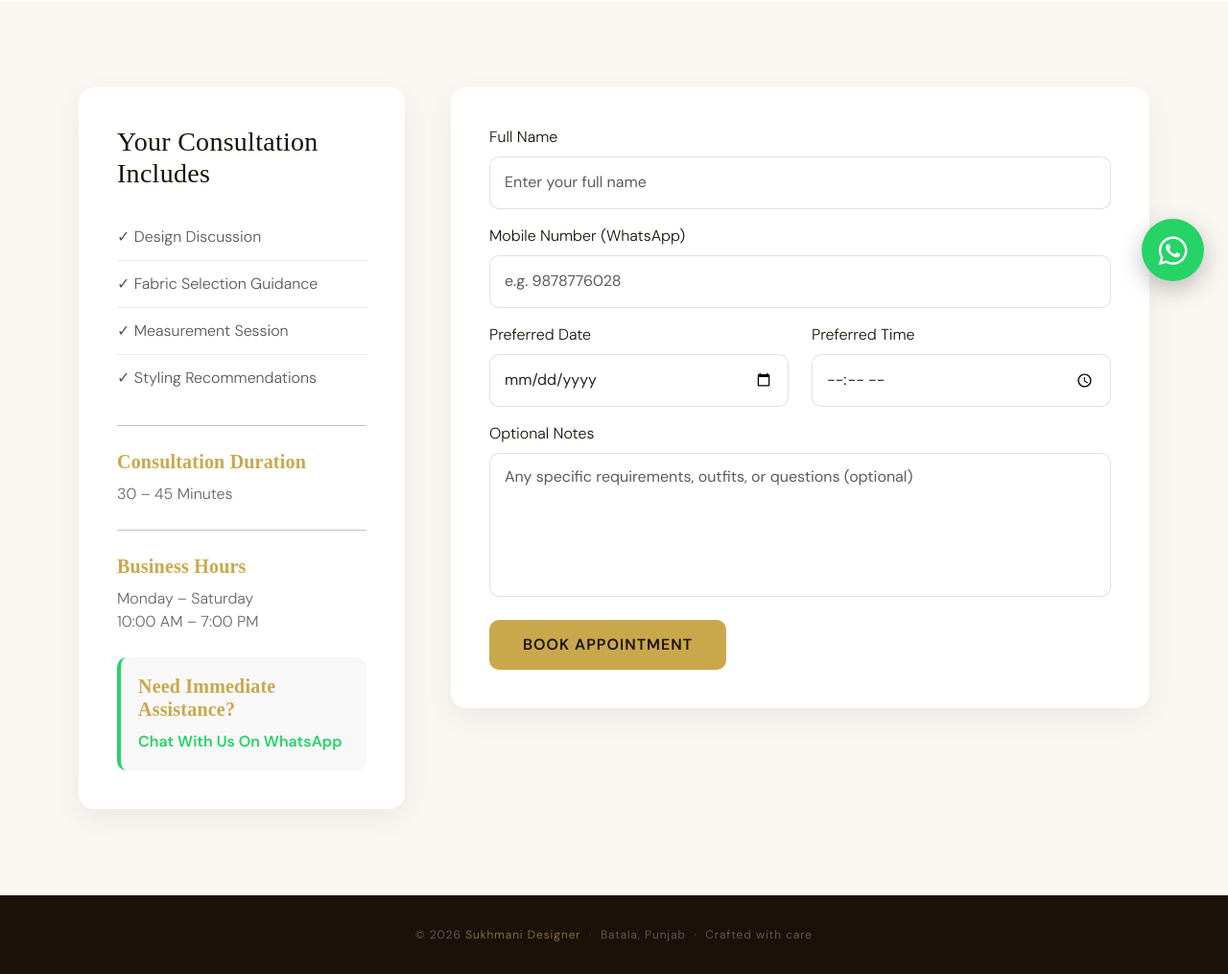
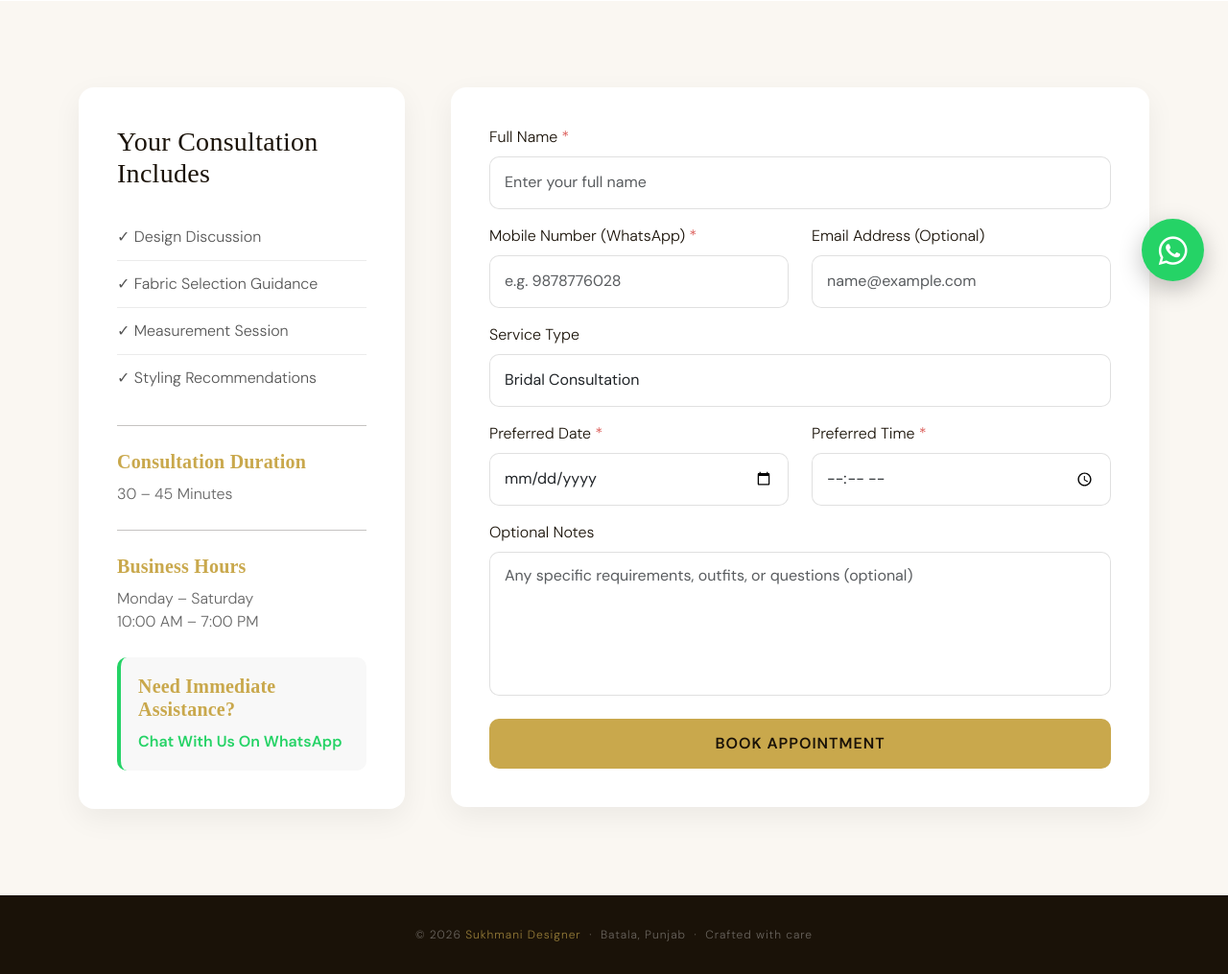
Before and after one commit to simma3517/sukhmani-designer, a Django app: page /appointment/ in a window 1280 px wide. Shown: the part 482-1497 px from the top of the page at 96% size. Run offline with Django 5.2, Linux system fonts and the light colour scheme; some web fonts are replaced.

Commit message:
Fix appointment booking freeze: make background notifications non-blocking and instant

```diff
--- a/boutique/views.py
+++ b/boutique/views.py
@@ -56,114 +56,130 @@ def custom_500(request):
 def contact(request):
     return render(request, 'contact.html')
 
-def appointment(request):
+import threading
+import urllib.parse
 
-    success = False
-
-    if request.method == 'POST':
-
-        name = request.POST.get('name')
-        phone = request.POST.get('phone')
-        email = request.POST.get('email')
-        appointment_date = request.POST.get('appointment_date')
-        appointment_time = request.POST.get('appointment_time')
-        service = request.POST.get('service')
-        notes = request.POST.get('notes')
-
-        try:
-            Appointment.objects.create(
-                name=name,
-                phone=phone,
-                email=email or '',
-                appointment_date=appointment_date,
-                appointment_time=appointment_time,
-                service=service or 'Consultation',
-                notes=notes or ''
-            )
-        except Exception as e:
-            print(f"[Appointment] Error saving to DB: {e}")
-
-        print("EMAIL PASSWORD EXISTS:", bool(settings.EMAIL_HOST_PASSWORD))
-
-        try:
-            connection = get_connection()
-            connection.open()
-            print("SMTP CONNECTED SUCCESSFULLY")
-        except Exception as e:
-            print("SMTP CONNECTION ERROR:", repr(e))
-
-        # Email to Admin
+def _send_appointment_notifications(name, phone, email, service, appointment_date, appointment_time, notes):
+    """Background task to send email and WhatsApp alerts without blocking the web response."""
+    # 1. Email to Admin
+    if getattr(settings, 'EMAIL_HOST_PASSWORD', None):
         try:
             send_mail(
-                subject='New Appointment Request',
-                message=f'''
-NEW APPOINTMENT BOOKING
+                subject=f'New Appointment: {name} - Sukhmani Designer',
+                message=f'''NEW APPOINTMENT BOOKING
 
-Customer Details
-----------------
+Customer Details:
 Name: {name}
 Phone: {phone}
-Email: {email}
+Email: {email or 'N/A'}
 
-Appointment Details
--------------------
+Appointment Details:
 Service: {service}
 Date: {appointment_date}
 Time: {appointment_time}
 
-Additional Notes
-----------------
-{notes}
+Additional Notes:
+{notes or 'None'}
 ''',
                 from_email=settings.DEFAULT_FROM_EMAIL,
                 recipient_list=['itzsukhmanidesigner@gmail.com'],
-                fail_silently=False,
+                fail_silently=True,
             )
-            print("ADMIN EMAIL SENT")
+            print("[Appointment] Admin email sent.")
+        except Exception as e:
+            print(f"[Appointment] Admin email error: {e}")
 
-        except Exception as e:
-            print("ADMIN EMAIL ERROR:", repr(e))
-
-        # Email to Customer
-        try:
-            send_mail(
-                subject='Appointment Request Received - Sukhmani Designer',
-                message=f'''
-Dear {name},
+        # 2. Email to Customer (if email provided)
+        if email:
+            try:
+                send_mail(
+                    subject='Appointment Request Received - Sukhmani Designer',
+                    message=f'''Dear {name},
 
 Thank you for choosing Sukhmani Designer.
 
-Your appointment request has been received successfully.
+Your appointment request for {appointment_date} at {appointment_time} ({service}) has been received successfully.
 
-Service: {service}
-Date: {appointment_date}
-Time: {appointment_time}
+Our team will contact you shortly to confirm your consultation.
 
-Our team will contact you shortly.
+Warm regards,
+Sukhmani Designer
+Phone: +91 98787 76028 / +91 82840 99286
+''',
+                    from_email=settings.DEFAULT_FROM_EMAIL,
+                    recipient_list=[email],
+                    fail_silently=True,
+                )
+                print("[Appointment] Customer email sent.")
+            except Exception as e:
+                print(f"[Appointment] Customer email error: {e}")
 
-Regards,
-Sukhmani Designer
-''',
-                from_email=settings.DEFAULT_FROM_EMAIL,
-                recipient_list=[email],
-                fail_silently=False,
+    # 3. Automated WhatsApp Alert
+    try:
+        date_time_str = f"{appointment_date} at {appointment_time}" if appointment_date and appointment_time else (appointment_time or appointment_date or "Flexible")
+        send_whatsapp_alert(name=name, phone=phone, date_time_str=date_time_str)
+    except Exception as e:
+        print(f"[Appointment] WhatsApp alert error: {e}")
+
+
+def appointment(request):
+    success = False
+    whatsapp_url = None
+    booking_details = None
+
+    if request.method == 'POST':
+        name = request.POST.get('name', '').strip()
+        phone = request.POST.get('phone', '').strip()
+        email = request.POST.get('email', '').strip()
+        appointment_date = request.POST.get('appointment_date', '').strip()
+        appointment_time = request.POST.get('appointment_time', '').strip()
+        service = request.POST.get('service', 'Consultation').strip()
+        notes = request.POST.get('notes', '').strip()
+
+        # 1. Save to Database instantly
+        if name and phone and appointment_date and appointment_time:
+            try:
+                Appointment.objects.create(
+                    name=name,
+                    phone=phone,
+                    email=email,
+                    appointment_date=appointment_date,
+                    appointment_time=appointment_time,
+                    service=service or 'Consultation',
+                    notes=notes
+                )
+            except Exception as e:
+                print(f"[Appointment] DB Error: {e}")
+
+            # 2. Trigger notifications in background thread (never freezes web page)
+            t = threading.Thread(
+                target=_send_appointment_notifications,
+                args=(name, phone, email, service, appointment_date, appointment_time, notes),
+                daemon=True
             )
-            print("CUSTOMER EMAIL SENT")
+            t.start()
 
-        except Exception as e:
-            print("CUSTOMER EMAIL ERROR:", repr(e))
+            # 3. Pre-build instant WhatsApp link for the customer
+            wa_text = f"Hello Sukhmani Designer, I have booked an appointment.\n\n👤 Name: {name}\n📞 Phone: {phone}\n📅 Date: {appointment_date}\n⏰ Time: {appointment_time}\n👗 Service: {service}"
+            if notes:
+                wa_text += f"\n📝 Notes: {notes}"
+            whatsapp_url = f"https://wa.me/919878776028?text={urllib.parse.quote(wa_text)}"
 
-        # Automated WhatsApp Alert (Name, Number, Time)
-        try:
-            date_time_str = f"{appointment_date} at {appointment_time}" if appointment_date and appointment_time else (appointment_time or appointment_date or "Flexible")
-            send_whatsapp_alert(name=name, phone=phone, date_time_str=date_time_str)
-        except Exception as e:
-            print("WHATSAPP ALERT ERROR:", repr(e))
-
-        success = True
+            booking_details = {
+                'name': name,
+                'phone': phone,
+                'date': appointment_date,
+                'time': appointment_time,
+                'service': service,
+            }
+            success = True
 
     return render(
         request,
         'appointment.html',
-        {'success': success}
+        {
+            'success': success,
+            'whatsapp_url': whatsapp_url,
+            'booking_details': booking_details,
+        }
     )
--- a/templates/appointment.html
+++ b/templates/appointment.html
@@ -8,11 +8,17 @@
 {% block content %}
 
 {% if success %}
-<div class="container mt-4">
-    <div class="alert alert-success mb-4">
-        <strong>✓ Appointment Booked Successfully!</strong>
-        <br>
-        We have received your appointment request and will contact you shortly.
+<div class="container mt-4 mb-2">
+    <div class="alert alert-success p-4" style="border-radius: 12px; background: #eef7ee; border: 1px solid #b7e4b7; color: #1e4620;">
+        <h4 style="font-family: 'Cormorant Garamond', serif; font-size: 1.8rem; margin-bottom: 8px; font-weight: 600;">✓ Appointment Booked Successfully!</h4>
+        <p style="margin-bottom: 12px; font-size: 1rem;">
+            Thank you <strong>{{ booking_details.name }}</strong>! We have received your consultation request for <strong>{{ booking_details.date }}</strong> at <strong>{{ booking_details.time }}</strong>.
+        </p>
+        {% if whatsapp_url %}
+        <a href="{{ whatsapp_url }}" target="_blank" class="btn" style="background: #25D366; color: white; font-weight: 600; padding: 10px 24px; border-radius: 50px; text-decoration: none; display: inline-flex; align-items: center; gap: 8px; margin-top: 5px;">
+            <i class="fab fa-whatsapp"></i> Open WhatsApp to Confirm Instantly
+        </a>
+        {% endif %}
     </div>
 </div>
 {% endif %}
@@ -71,28 +77,44 @@
 
             <div class="col-lg-8">
 
-                <form method="POST" id="appointmentForm" class="appointment-form">
+                <form method="POST" id="appointmentForm" class="appointment-form" onsubmit="handleAppointmentSubmit(event)">
                     {% csrf_token %}
 
                     <div class="row">
 
                         <div class="col-12 mb-3">
-                            <label class="form-label">Full Name</label>
+                            <label class="form-label">Full Name <span style="color:#d9534f">*</span></label>
                             <input type="text" name="name" class="form-control" placeholder="Enter your full name" required>
                         </div>
 
-                        <div class="col-12 mb-3">
-                            <label class="form-label">Mobile Number (WhatsApp)</label>
+                        <div class="col-md-6 mb-3">
+                            <label class="form-label">Mobile Number (WhatsApp) <span style="color:#d9534f">*</span></label>
                             <input type="tel" name="phone" class="form-control" placeholder="e.g. 9878776028" required>
                         </div>
 
                         <div class="col-md-6 mb-3">
-                            <label class="form-label">Preferred Date</label>
+                            <label class="form-label">Email Address (Optional)</label>
+                            <input type="email" name="email" class="form-control" placeholder="name@example.com">
+                        </div>
+
+                        <div class="col-12 mb-3">
+                            <label class="form-label">Service Type</label>
+                            <select name="service" class="form-control">
+                                <option value="Bridal Consultation">Bridal Consultation</option>
+                                <option value="Punjabi Suit Design">Punjabi Suit Design</option>
+                                <option value="Party Wear Styling">Party Wear Styling</option>
+                                <option value="Custom Tailoring">Custom Tailoring</option>
+                                <option value="Measurement Appointment">Measurement Appointment</option>
+                            </select>
+                        </div>
+
+                        <div class="col-md-6 mb-3">
+                            <label class="form-label">Preferred Date <span style="color:#d9534f">*</span></label>
                             <input type="date" name="appointment_date" class="form-control" required>
                         </div>
 
                         <div class="col-md-6 mb-3">
-                            <label class="form-label">Preferred Time</label>
+                            <label class="form-label">Preferred Time <span style="color:#d9534f">*</span></label>
                             <input type="time" name="appointment_time" class="form-control" required>
                         </div>
 
@@ -102,7 +124,7 @@
                         </div>
 
                         <div class="col-12">
-                            <button type="submit" class="btn btn-appointment">
+                            <button type="submit" id="submitBtn" class="btn btn-appointment" style="width: 100%; padding: 14px; font-weight: 600; font-size: 1rem;">
                                 Book Appointment
                             </button>
                         </div>
@@ -111,7 +133,6 @@
 
                 </form>
 
-
             </div>
 
         </div>
@@ -119,4 +140,14 @@
     </div>
 </section>
 
+<script>
+function handleAppointmentSubmit(e) {
+    const btn = document.getElementById('submitBtn');
+    if (btn) {
+        btn.disabled = true;
+        btn.innerText = 'Booking your appointment...';
+    }
+}
+</script>
+
 {% endblock %}
```
